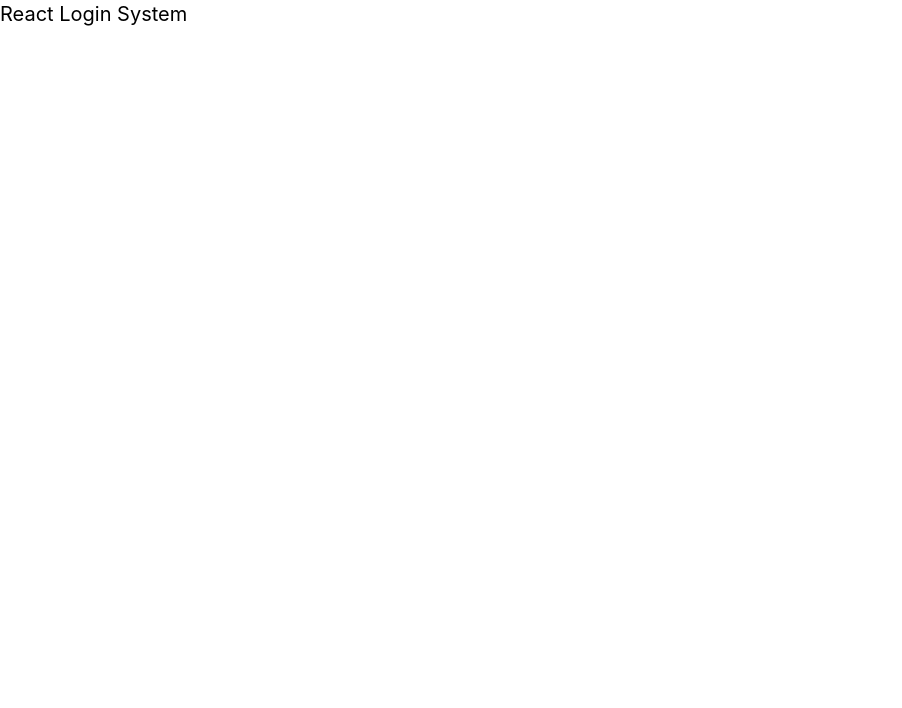
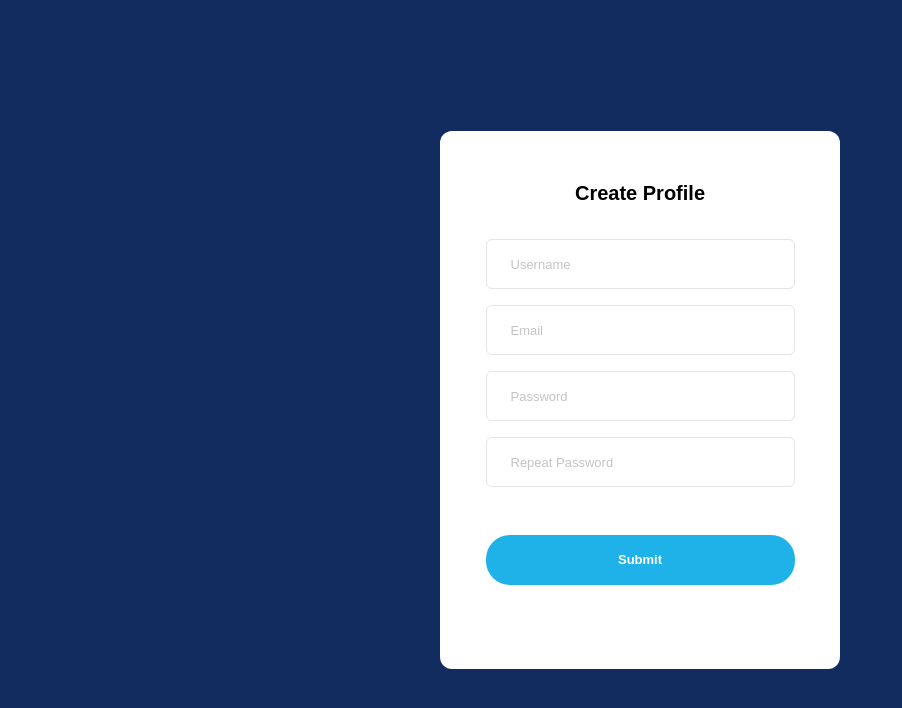
Before and after one commit to Andazu/login-challenge, a React (Create React App) app in the folder login-system/: page / in a window 1280 px wide. Shown: the top 708 px of the page, without its empty margins (0-902 px from the left). Built offline with nearby package versions, Linux system fonts and the light colour scheme.

Commit message:
Created basic UI for UserSignIn page
- installed necessary packages for routing and fonts from figma
- Setup basic UI layout according to figma

to-do:
- change the form input fields to react correctly when they are pressed on

```diff
--- a/login-system/package.json
+++ b/login-system/package.json
@@ -12,6 +12,7 @@
     "@types/react-dom": "^18.3.0",
     "react": "^18.3.1",
     "react-dom": "^18.3.1",
+    "react-router-dom": "^6.26.2",
     "react-scripts": "5.0.1",
     "typescript": "^4.9.5",
     "web-vitals": "^2.1.4"
--- a/login-system/src/App.tsx
+++ b/login-system/src/App.tsx
@@ -1,10 +1,14 @@
 import React from "react";
+import { BrowserRouter as Router, Routes, Route } from "react-router-dom";
+import UserSignIn from "./screens/UserSignIn";
 
 function App() {
   return (
-    <div>
-      <h1 className="text-xl">React Login System</h1>
-    </div>
+    <Router>
+      <Routes>
+        <Route path="/" element={<UserSignIn />} />
+      </Routes>
+    </Router>
   );
 }
 
--- a/login-system/src/index.css
+++ b/login-system/src/index.css
@@ -1,6 +1,8 @@
 @tailwind base;
 @tailwind components;
 @tailwind utilities;
+
+@import url("https://fonts.googleapis.com/css2?family=Poppins:ital,wght@0,100;0,200;0,300;0,400;0,500;0,600;0,700;0,800;0,900;1,100;1,200;1,300;1,400;1,500;1,600;1,700;1,800;1,900&display=swap");
 
 body {
   margin: 0;
--- /dev/null
+++ b/login-system/src/screens/UserSignIn.tsx
@@ -0,0 +1,41 @@
+import React from "react";
+
+const UserSignIn = () => {
+  return (
+    <div className="flex justify-center items-center w-full h-screen bg-[#122c60]">
+      {/* Login container */}
+      <div className="font-poppins rounded-xl h-[538px] w-[400px] bg-[#ffffff]">
+        <h1 className="text-center text-xl text-[22px] font-bold pt-12">
+          Create Profile
+        </h1>
+        <form className="flex flex-col items-center pt-8 text-[13px]">
+          <input
+            type="text"
+            placeholder="Username"
+            className="w-[309px] h-[50px] pl-6 py-4 rounded-md border border-[#E4E4E4] placeholder-[#C4C4C4] font-light mb-4"
+          />
+          <input
+            type="email"
+            placeholder="Email"
+            className="w-[309px] h-[50px] pl-6 py-4 rounded-md border border-[#E4E4E4] placeholder-[#C4C4C4] font-light mb-4"
+          />
+          <input
+            type="password"
+            placeholder="Password"
+            className="w-[309px] h-[50px] pl-6 py-4 rounded-md border border-[#E4E4E4] placeholder-[#C4C4C4] font-light mb-4"
+          />
+          <input
+            type="repeat-password"
+            placeholder="Repeat Password"
+            className="w-[309px] h-[50px] pl-6 py-4 rounded-md border border-[#E4E4E4] placeholder-[#C4C4C4] font-light mb-4"
+          />
+          <button className="w-[309px] h-[50px] mt-8 rounded-3xl bg-[#1EB2E8] text-white font-bold">
+            Submit
+          </button>
+        </form>
+      </div>
+    </div>
+  );
+};
+
+export default UserSignIn;
--- a/login-system/tailwind.config.js
+++ b/login-system/tailwind.config.js
@@ -2,7 +2,11 @@
 module.exports = {
   content: ["./src/**/*.{js,jsx,ts,tsx}"],
   theme: {
-    extend: {},
+    extend: {
+      fontFamily: {
+        poppins: ["Poppins", "sans-serif"],
+      },
+    },
   },
   plugins: [],
 };
```
Also changed, not shown: 1 other file (tests, documents, lock files or other folders).
